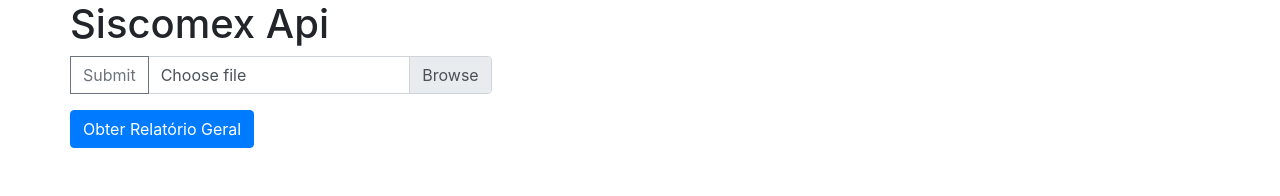
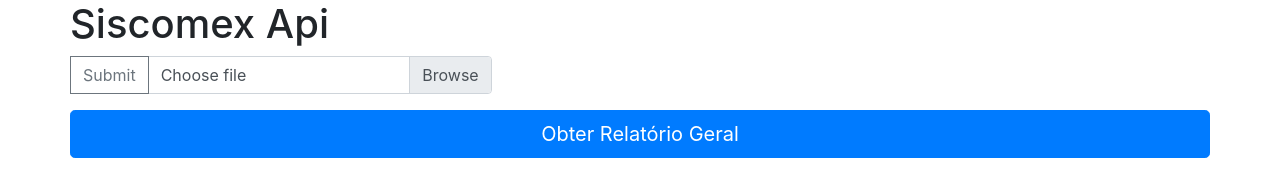
Before and after one commit to frmichetti/siscomex_xml_parser, a plain HTML site: page public/index.html in a window 1280 px wide. Drawn offline with nearby package versions, Linux system fonts and the light colour scheme.

Commit message:
Implementing Views

```diff
--- a/public/index.html
+++ b/public/index.html
@@ -42,7 +42,7 @@
         </form>
     </div>
     <div class="row">
-        <a class="btn btn-primary" href="http://localhost:8089/api/consulta">Obter Relatório Geral</a>
+        <a class="btn btn-primary btn-lg btn-block" href="http://localhost:8089/api/consulta">Obter Relatório Geral</a>
     </div>
 </div>
 
```
